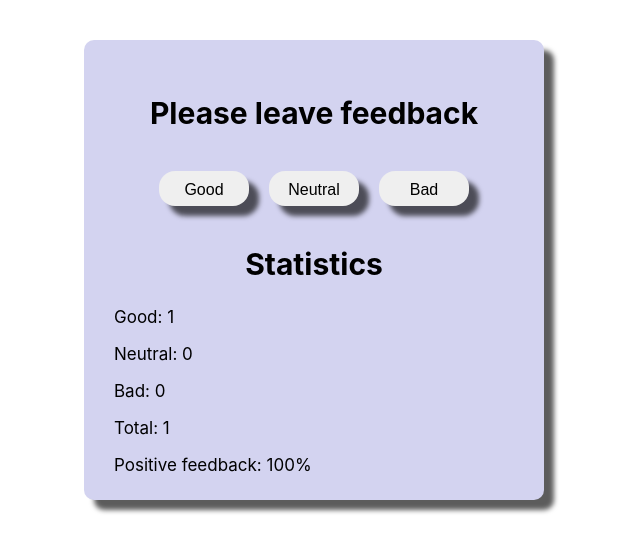
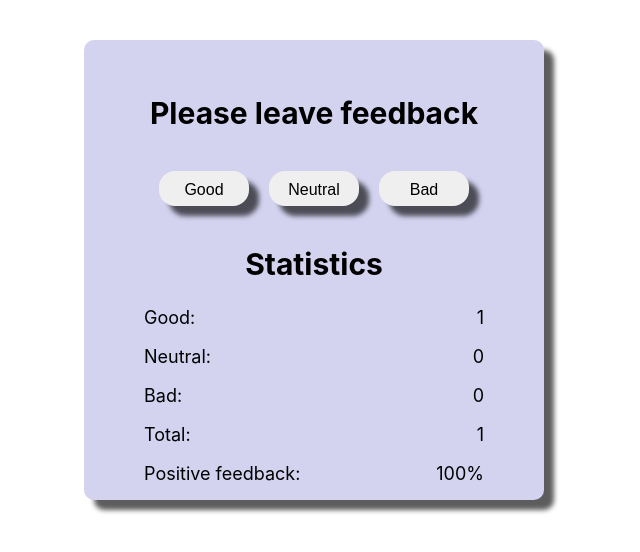
Before and after one commit to VitalikN/goit-react-hw-02-feedback, a React (Create React App) app: page / in a window 1280 px wide. Both pictures are taken after a click on the button "Good". Shown: the top 552 px of the page, without its empty margins (326-966 px from the left). Built offline with nearby package versions, Linux system fonts and the light colour scheme.

Commit message:
зробив поправки

```diff
--- a/src/components/Counter/Counter.jsx
+++ b/src/components/Counter/Counter.jsx
@@ -4,7 +4,6 @@ import { Statistics } from 'components/Statistics/Statistics';
 import { Container } from './Counter.styled';
 import { FeedbackOptions } from 'components/FeedbackOptions/FeedbackOptions';
 import { Section } from 'components/Section/Section';
-const options = ['Good', 'Neutral', 'Bad'];
 
 export class Counter extends React.Component {
   state = {
@@ -12,13 +11,10 @@ export class Counter extends React.Component {
     neutral: 0,
     bad: 0,
   };
-  onClickBtn = ({ target }) => {
-    const { feedback } = target.dataset;
-    this.setState(prevState => {
-      return {
-        [feedback]: prevState[feedback] + 1,
-      };
-    });
+  onClickBtn = option => {
+    this.setState(prevState => ({
+      [option]: prevState[option] + 1,
+    }));
   };
   countTotalFeedback = ({ good, neutral, bad }) => good + neutral + bad;
 
@@ -26,19 +22,21 @@ export class Counter extends React.Component {
     Math.round((good * 100) / (good + neutral + bad)) || 0;
 
   render() {
+    const { good, neutral, bad } = this.state;
+    const optionKey = Object.keys(this.state);
     return (
       <Container>
         <Section titel="Please leave feedback">
           <FeedbackOptions
-            options={options}
+            options={optionKey}
             onLeaveFeedback={this.onClickBtn}
           />
         </Section>
         <Section titel="Statistics">
           <Statistics
-            onGood={this.state.good}
-            onNeutral={this.state.neutral}
-            onBad={this.state.bad}
+            onGood={good}
+            onNeutral={neutral}
+            onBad={bad}
             total={this.countTotalFeedback(this.state)}
             PositiveFeedback={this.countPositiveFeedbackPercentage(this.state)}
           />
--- a/src/components/FeedbackOptions/FeedbackOptions.jsx
+++ b/src/components/FeedbackOptions/FeedbackOptions.jsx
@@ -5,13 +5,8 @@ import { Container, Btn } from './FeedbackOptions.styled';
 export const FeedbackOptions = ({ options, onLeaveFeedback }) => (
   <Container>
     {options.map(el => (
-      <Btn
-        data-feedback={el.toLowerCase()}
-        type="button"
-        onClick={onLeaveFeedback}
-        key={el}
-      >
-        {el}
+      <Btn key={el} type="button" onClick={() => onLeaveFeedback(el)}>
+        {el[0].toUpperCase() + el.slice(1)}
       </Btn>
     ))}
   </Container>
--- a/src/components/Statistics/Statistics.jsx
+++ b/src/components/Statistics/Statistics.jsx
@@ -1,5 +1,5 @@
 import React from 'react';
-import { Text } from './Statistics.styled';
+import { Box, Text } from './Statistics.styled';
 import { Notification } from '../Notification/Notification';
 import PropTypes from 'prop-types';
 export const Statistics = ({
@@ -10,13 +10,23 @@ export const Statistics = ({
   PositiveFeedback,
 }) =>
   total ? (
-    <div>
-      <Text>Good: {onGood}</Text>
-      <Text>Neutral: {onNeutral}</Text>
-      <Text>Bad: {onBad}</Text>
-      <Text>Total: {total}</Text>
-      <Text>Positive feedback: {PositiveFeedback}%</Text>
-    </div>
+    <Box>
+      <Text>
+        Good: <span>{onGood}</span>
+      </Text>
+      <Text>
+        Neutral: <span>{onNeutral}</span>
+      </Text>
+      <Text>
+        Bad: <span>{onBad}</span>
+      </Text>
+      <Text>
+        Total: <span>{total}</span>
+      </Text>
+      <Text>
+        Positive feedback: <span>{PositiveFeedback}%</span>
+      </Text>
+    </Box>
   ) : (
     <Notification message={'There is no feedback'} />
   );
--- a/src/components/Statistics/Statistics.styled.jsx
+++ b/src/components/Statistics/Statistics.styled.jsx
@@ -1,5 +1,10 @@
 import styled from '@emotion/styled';
 
+export const Box = styled.div`
+  padding: 0 30px;
+`;
 export const Text = styled.p`
-  font-size: 17px;
+  display: flex;
+  justify-content: space-between;
+  font-size: 18px;
 `;
```
